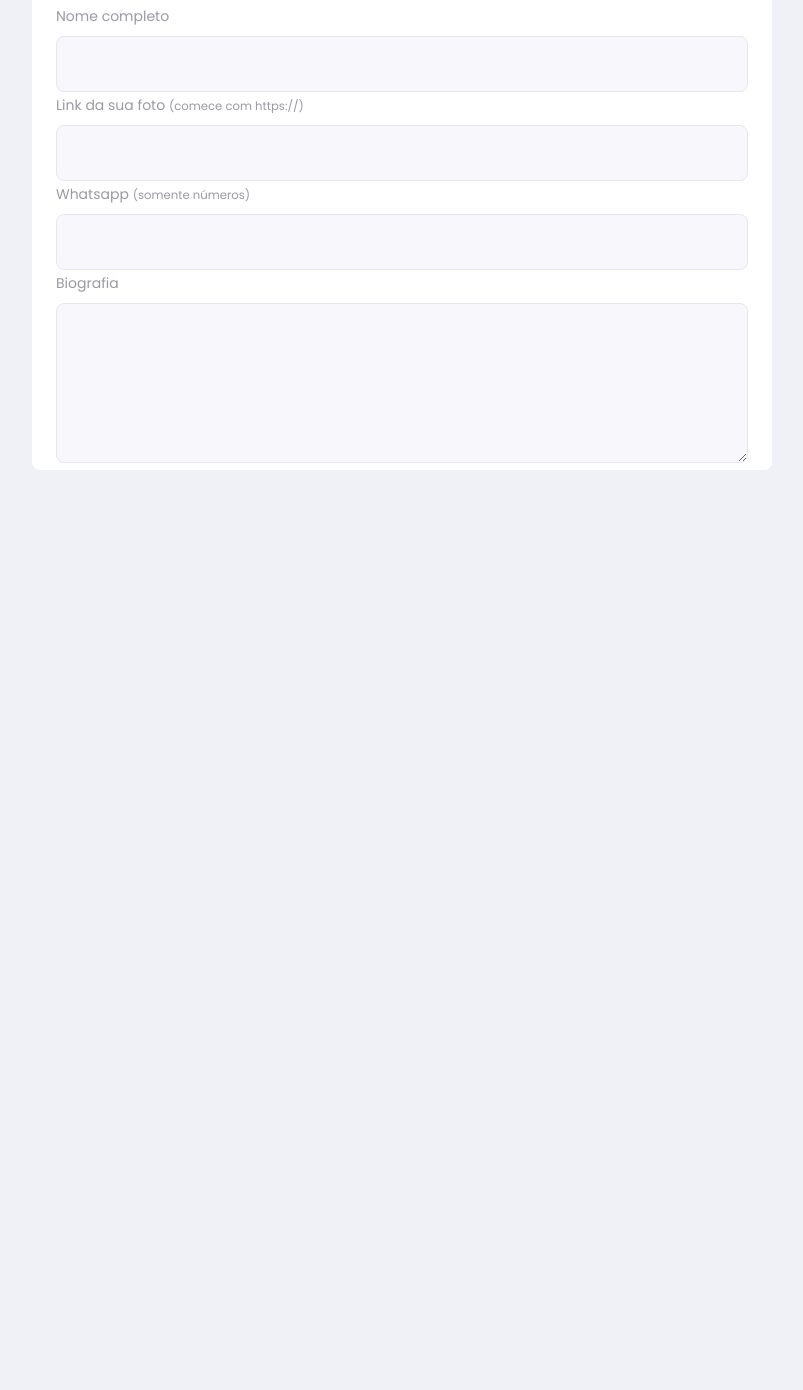
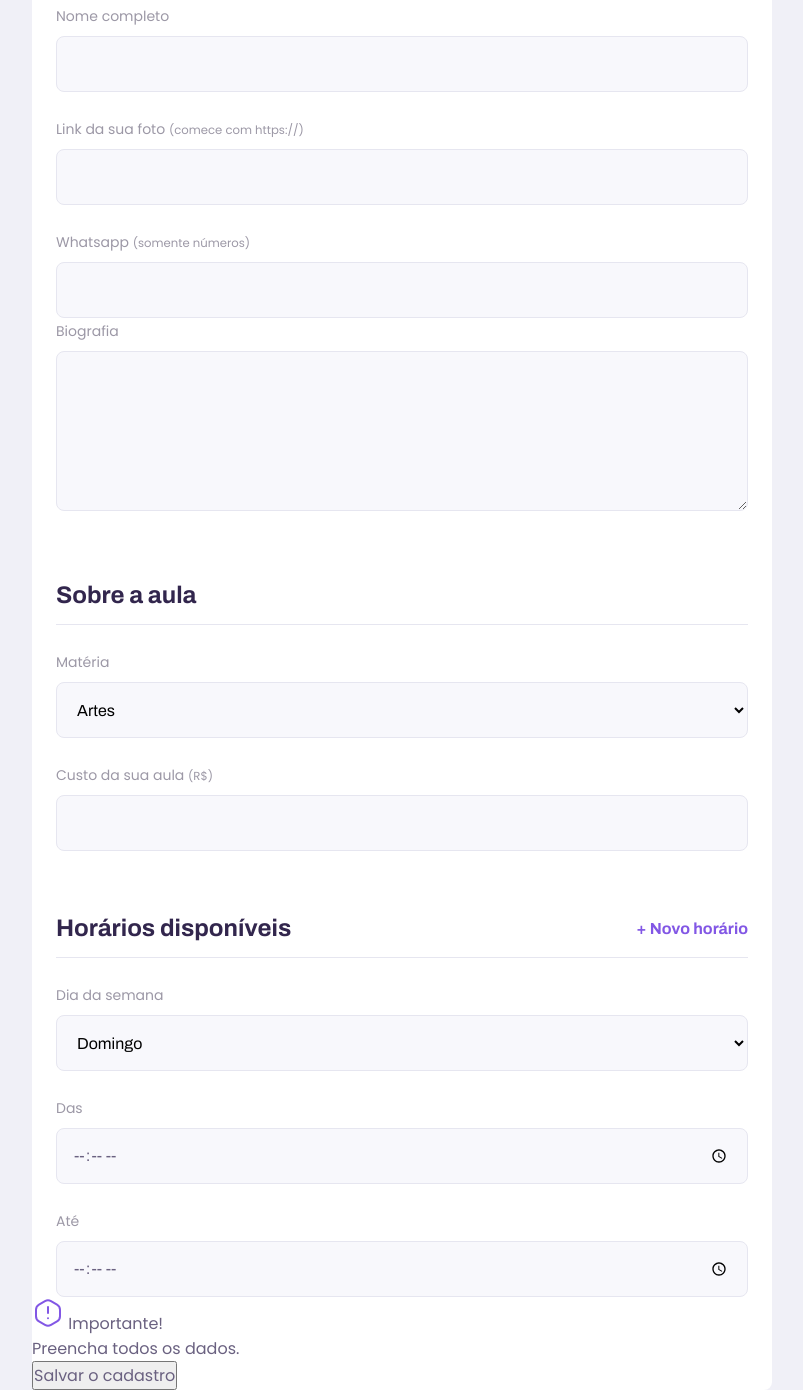
Before and after one commit to fabiomoc/nlw2-discovery-proffy, a plain HTML site: page give-classes.html in a window 1280 px wide. Shown: the part 436-1826 px from the top of the page, without its empty margins (238-1041 px from the left). Before the commit the page ends 906 px from the top, so only its background shows below. Drawn offline with Linux system fonts and the light colour scheme.

Commit message:
Page give classes, time available, style

```diff
--- a/give-classes.html
+++ b/give-classes.html
@@ -53,7 +53,74 @@
             <textarea name="bio" id="bio" required></textarea>
           </div>
         </fieldset>
+
+        <fieldset>
+          <legend>Sobre a aula</legend>
+          <div class="select-block">
+            <label for="subject">Matéria</label>
+            <select name="subject" id="subject" required>
+              <option value="" disabled="" hidden="">Selecione uma opção</option>
+              <option value="1">Artes</option>
+              <option value="2">Biologia</option>
+              <option value="3">Ciências</option>
+              <option value="4">Educação física</option>
+              <option value="5">Física</option>
+              <option value="6">Geografia</option>
+              <option value="7">História</option>
+              <option value="8">Matemática</option>
+              <option value="9">Português</option>
+              <option value="10">Química</option>
+            </select>
+          </div>
+
+          <div class="input-block">
+            <label for="cost">Custo da sua aula <small>(R$)</small></label>
+            <input name="cost" id="cost" type="number" required>
+          </div>
+        </fieldset>
+
+        <fieldset>
+          <legend>Horários disponíveis
+            <button id="add-time">+ Novo horário</button>
+          </legend>
+
+          <div class="schedule-item">
+            <div class="select-block">
+              <label for="weekday">Dia da semana</label>
+              <select name="weekday[]" required>
+              <option value="" disabled="" hidden="">Selecione uma opção</option>
+              <option value="0">Domingo</option>
+              <option value="1">Segunda-feira</option>
+              <option value="2">Terça-feira</option>
+              <option value="3">Quarta-feira</option>
+              <option value="4">Quinta-feira</option>
+              <option value="5">Sexta-feira</option>
+              <option value="6">Sábado</option>
+              </select>
+            </div>
+
+            <div class="input-block">
+              <label for="time_from">Das</label>
+              <input name="time_from[]" type="time" required>
+            </div>
+
+            <div class="input-block">
+              <label for="time_to">Até</label>
+              <input name="time_to[]" type="time" required>
+            </div>
+          </div>
+        </fieldset>
       </form>
+
+      <footer>
+        <p>
+          <img src="/images/icons/warning.svg" alt="Aviso importante">
+          Importante! <br>
+          Preencha todos os dados.
+        </p>
+        <button type="submit" form="create-class">Salvar o cadastro</button>
+      </footer>
+
     </main>
   </div>
 </body>
--- a/styles/partials/page-give-classes.css
+++ b/styles/partials/page-give-classes.css
@@ -1,6 +1,10 @@
 #page-give-classes #container {
   width: 100vw;
   height: 100vh;
+}
+
+#page-give-classes .page-header .header-content {
+  margin-bottom: 6.4rem;
 }
 
 #page-give-classes main {
@@ -29,6 +33,29 @@
   border-bottom: 1px solid var(--color-line-in-white);
 }
 
+#page-give-classes fieldset legend button {
+  background: none;
+  border: 0;
+  color: var(--color-primary);
+  font: 700 1.6rem Archivo;
+  cursor: pointer;
+  transition: 0.2;
+}
+
+#page-give-classes fieldset legend button:hover {
+  color: var(--color-primary-dark);
+}
+
+#page-give-classes fieldset+fieldset {
+  margin-top: 6.4rem;
+}
+
+#page-give-classes .input-block+.input-block,
+#page-give-classes .input-block+.input-block,
+#page-give-classes .select-block+.input-block {
+  margin-top: 2.4rem;
+}
+
 @media (min-width: 700px) {
   #page-give-classes #container {
     max-width: 100vw;
```
Lines whose indentation alone changed are shown as unchanged.
